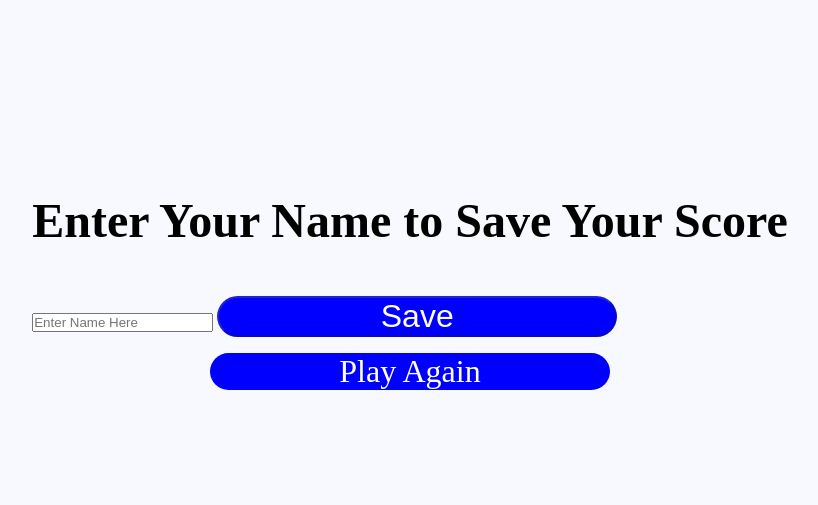
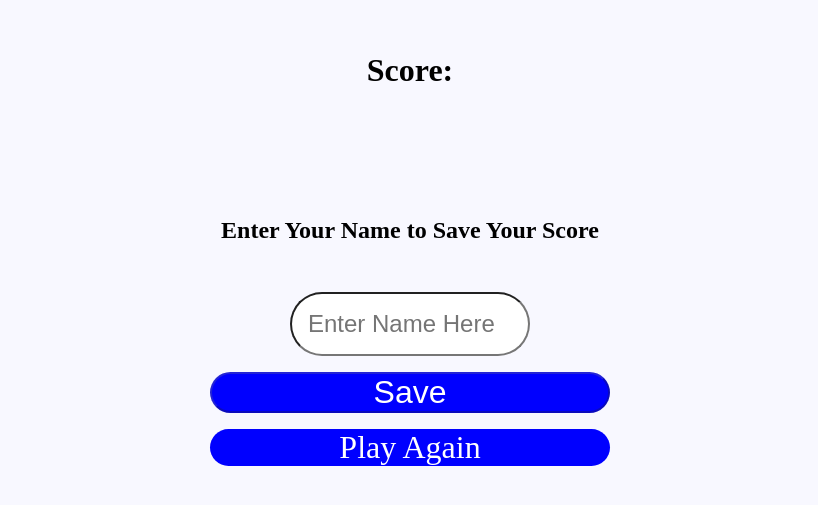
Before and after one commit to Shiv-MS/04-web-apis, a plain HTML site: page end.html in a window 1280 px wide. Shown: the part 133-638 px from the top of the page, without its empty margins (230-1048 px from the left). Drawn offline with Linux system fonts and the light colour scheme.

Commit message:
Finalixed App

```diff
--- a/end.html
+++ b/end.html
@@ -5,12 +5,13 @@
     <meta charset="UTF-8">
     <meta name="viewport" content="width=device-width, initial-scale=1.0">
     <link rel="stylesheet" href="style.css">
-    <title>Complete</title>
+    <title>Quiz Complete</title>
 </head>
 
 <body>
     <div class="container">
         <div id="end" class="flex-center flex-column">
+            <h1 id="finalScoreHeader">Score:</h1>
             <h1 id="finalScore">0</h1>
             <form class="end-form-container">
                 <h2 id="end-text">Enter Your Name to Save Your Score</h2>
--- a/style.css
+++ b/style.css
@@ -82,3 +82,23 @@ li {
     cursor: not-allowed;
     transform: none;
 }
+
+.end-form-container {
+    width: 100%;
+    display: flex;
+    flex-direction: column;
+    align-items: center;
+    max-width: 35rem;
+}
+
+#end-text {
+    font-size: 1.5rem;
+}
+
+input {
+    margin-bottom: 1rem;
+    width: 15rem;
+    padding: 1rem;
+    font-size: 1.5rem;
+    border-radius: 50px;
+}
```
